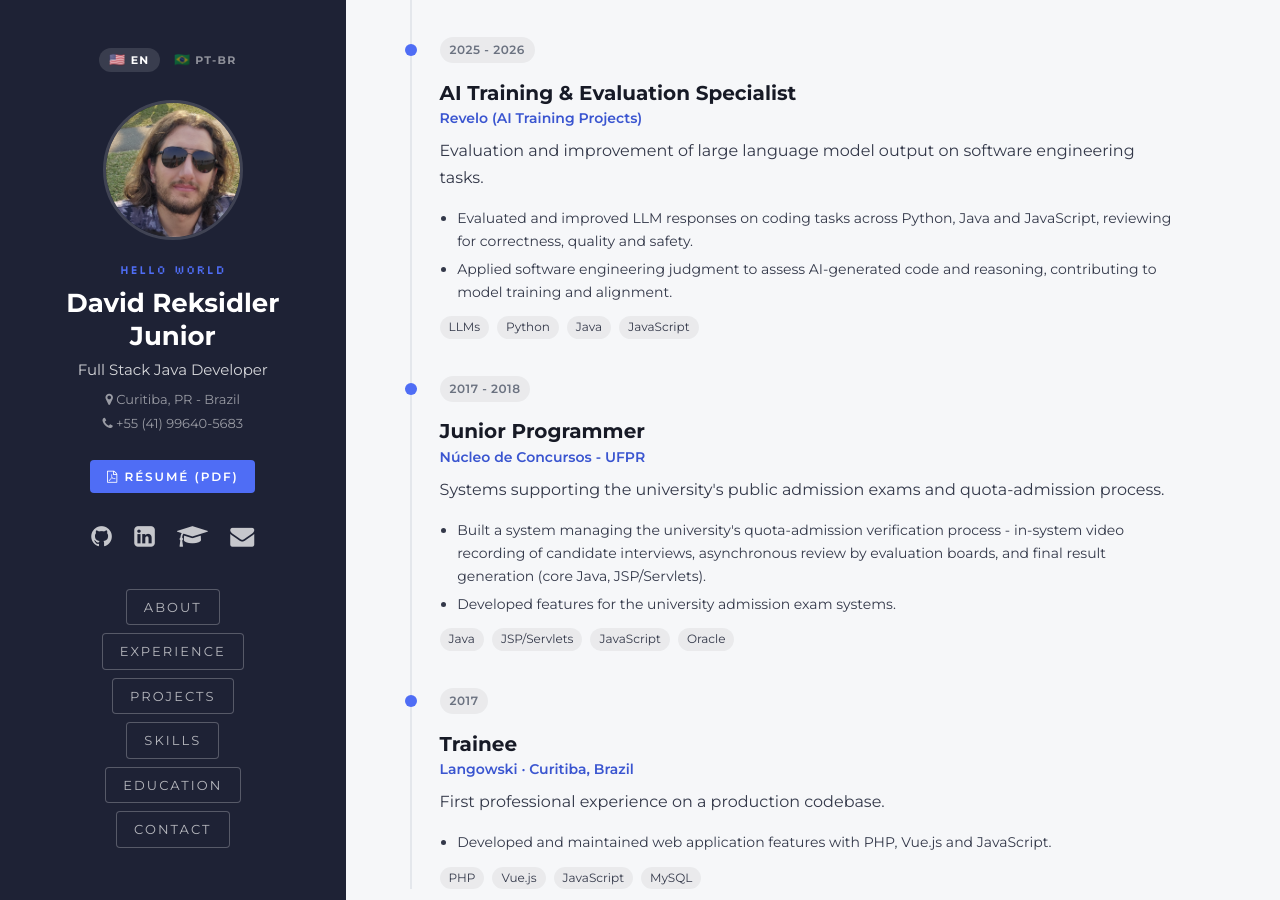
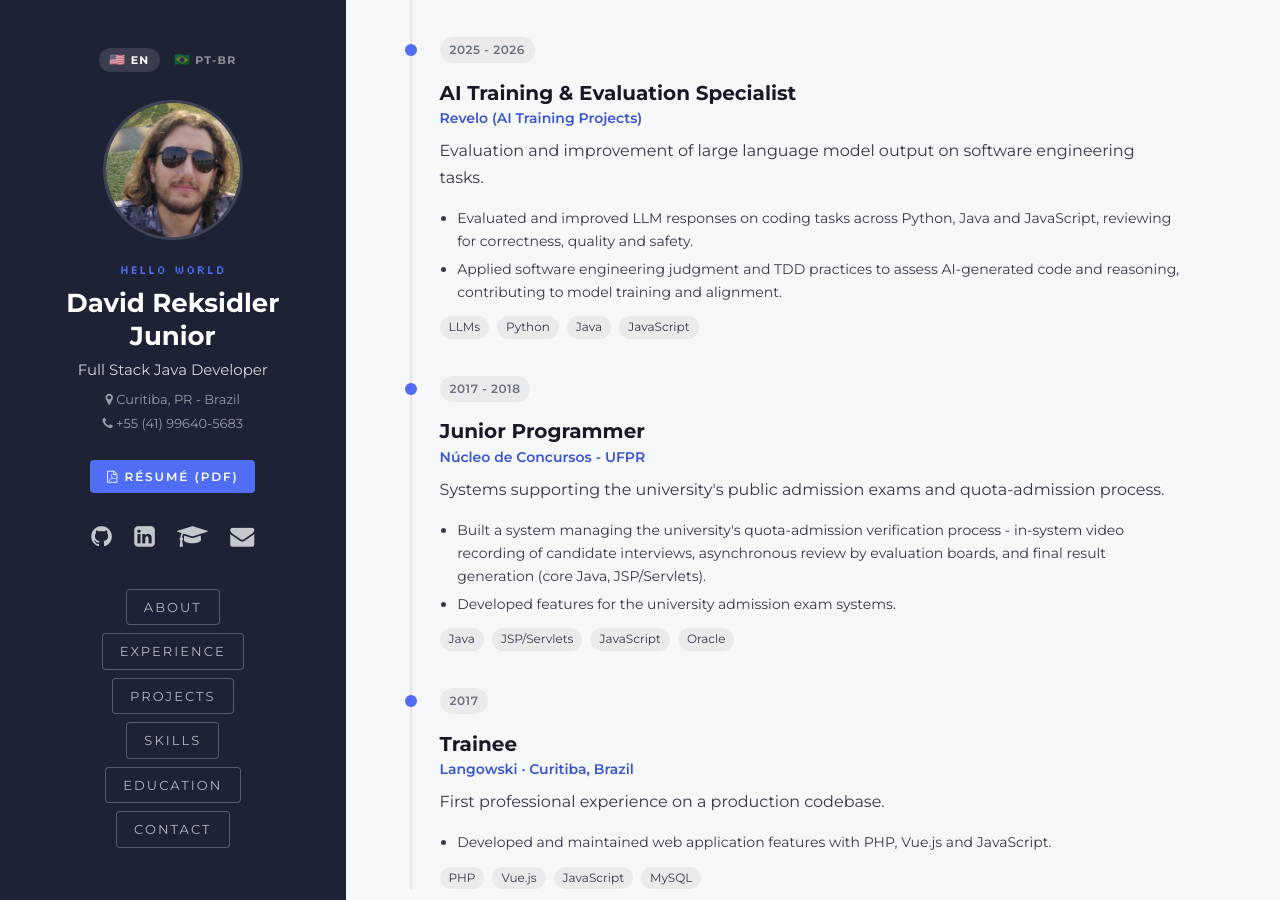
Before and after one commit to Juniorrek/juniorrek.github.io, a Jekyll site: the page built from index.markdown, in a window 1280 px wide and 900 px high, scrolled down 1391 px. Built offline with Jekyll 4.4.1, drawn with Linux system fonts in a browser that asks for light colours.

Commit message:
update: revelo professional experience

```diff
--- a/_data/en/experience.yml
+++ b/_data/en/experience.yml
@@ -23,7 +23,7 @@
     engineering tasks.
   highlights:
     - Evaluated and improved LLM responses on coding tasks across Python, Java and JavaScript, reviewing for correctness, quality and safety.
-    - Applied software engineering judgment to assess AI-generated code and reasoning, contributing to model training and alignment.
+    - Applied software engineering judgment and TDD practices to assess AI-generated code and reasoning, contributing to model training and alignment.
   tech: [LLMs, Python, Java, JavaScript]
 
 - period: 2017 - 2018
--- a/_data/en/skills.yml
+++ b/_data/en/skills.yml
@@ -53,3 +53,4 @@
     - Requirements analysis
     - Effort estimation
     - Code review
+    - TDD
--- a/_data/pt-br/experience.yml
+++ b/_data/pt-br/experience.yml
@@ -23,7 +23,7 @@
     tarefas de engenharia de software.
   highlights:
     - Avaliação e melhoria de respostas de modelos de linguagem em tarefas de código em Python, Java e JavaScript, revisando correção, qualidade e segurança.
-    - Aplicação de julgamento de engenharia de software para avaliar código e raciocínio gerados por IA, contribuindo para o treinamento e alinhamento dos modelos.
+    - Aplicação de julgamento de engenharia de software e de práticas de TDD para avaliar código e raciocínio gerados por IA, contribuindo para o treinamento e alinhamento dos modelos.
   tech: [LLMs, Python, Java, JavaScript]
 
 - period: 2017 - 2018
--- a/_data/pt-br/skills.yml
+++ b/_data/pt-br/skills.yml
@@ -53,3 +53,4 @@
     - Levantamento de requisitos
     - Estimativa de esforço
     - Code review
+    - TDD
```
Also changed, not shown: 2 other files.
